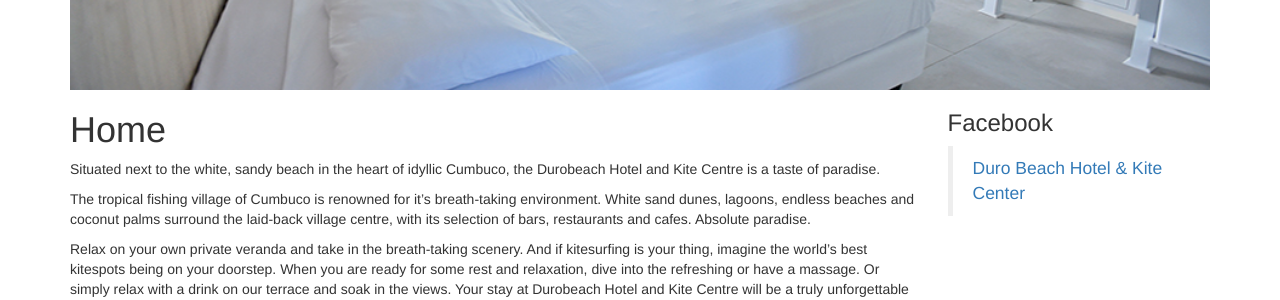
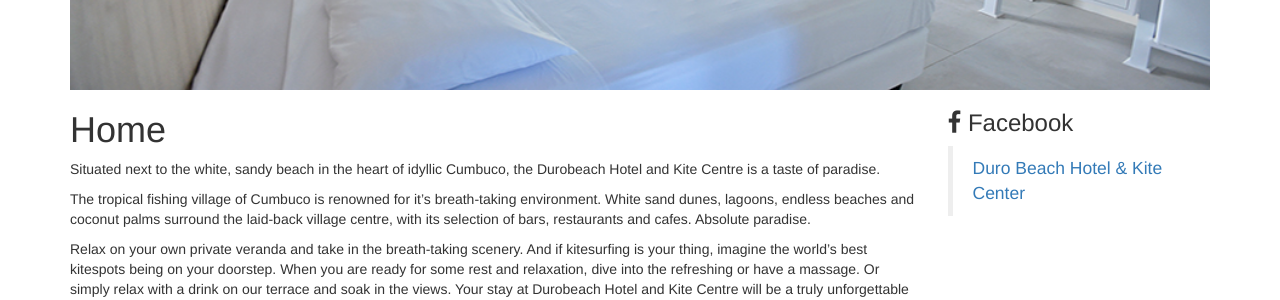
Before and after one commit to durobeach/durobeach.github.io, a Jekyll site: the page built from en/index.md, in a window 1280 px wide. Shown: the part 4468-4768 px from the top of the page. Built offline with Jekyll 4.4.1, drawn with Linux system fonts in a browser that asks for light colours; nearby versions of some CDN libraries; a style sheet for code colours, icons or effects is not loaded.

Commit message:
Adding Facebook logo to title

```diff
--- a/_includes/page/main.html
+++ b/_includes/page/main.html
@@ -21,7 +21,7 @@
       {{ content }}
     </div>
     <div class="col-lg-3 col-md-4 hidden-sm hidden-xs main-right">
-      <h3>{{ site.data.i18n['Facebook'][page.lang] }}</h3>
+      <h3><i class="fa fa-facebook"></i>&nbsp;Facebook</h3>
       {% include common/facebook/page.html %}
     </div>
   </div>
```
